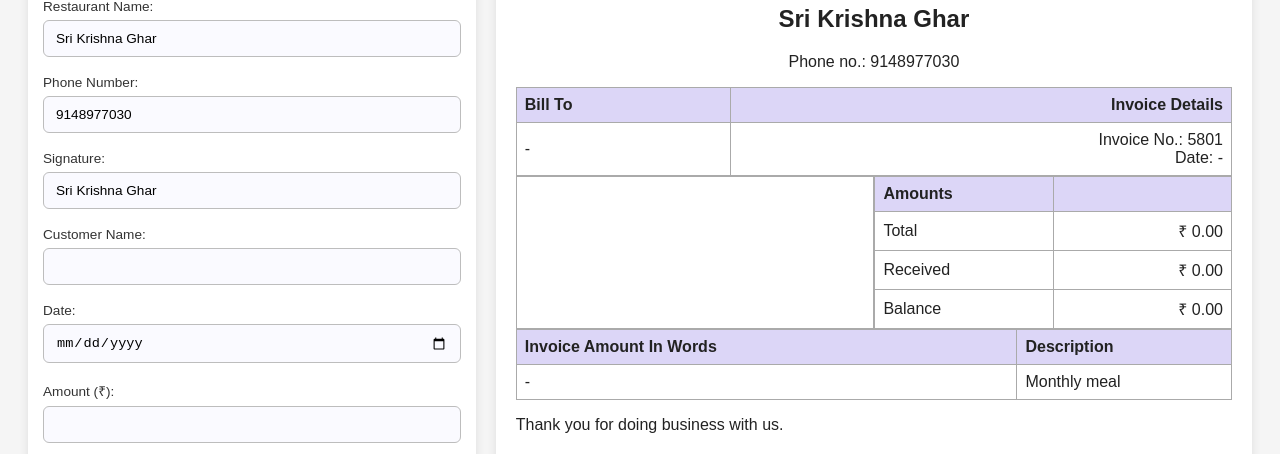
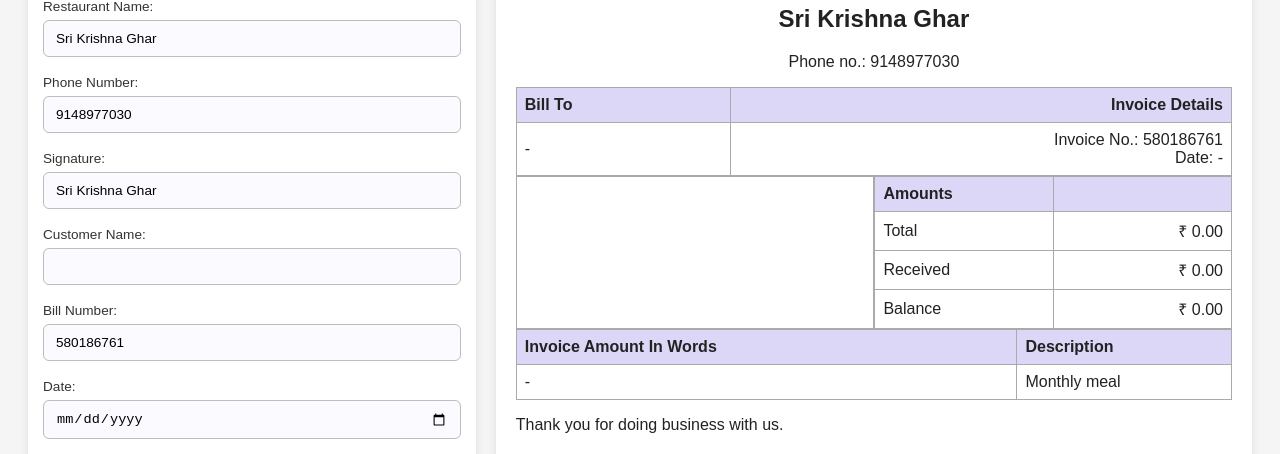
Before and after one commit to rohantejeswar/tax-invoice, a plain HTML site: page index.html in a window 1280 px wide. Shown: the part 330-784 px from the top of the page. Drawn offline with Linux system fonts and the light colour scheme.

Commit message:
option to edit bill no manually

```diff
--- a/index.html
+++ b/index.html
@@ -186,10 +186,14 @@
                     <input type="text" id="signature" value="Sri Krishna Ghar" class="input" />
                 </div>
 
-                <!-- User Input Params -->
                 <div class="form-group">
                     <label for="customerName">Customer Name:</label>
                     <input type="text" id="customerName" class="input" />
+                </div>
+
+                <div class="form-group">
+                    <label for="billNo">Bill Number:</label>
+                    <input type="text" id="billNo" class="input" />
                 </div>
 
                 <div class="form-group">
@@ -354,6 +358,7 @@
                 document.getElementById("outSignature").innerText = document.getElementById("signature").value;
                 document.getElementById("outCustomer").innerText = document.getElementById("customerName").value;
                 document.getElementById("outDate").innerText = document.getElementById("billDate").value;
+                document.getElementById("outInvoice").innerText = document.getElementById("billNo").value;
 
                 const amount = document.getElementById("amount").value;
                 document.getElementById("outAmount").innerText = amount;
@@ -367,11 +372,12 @@
 
             function printBill() {
                 window.print();
-                generateInvoiceId();
             }
 
             function generateInvoiceId() {
-                document.getElementById("outInvoice").innerText = Math.floor(1000 + Math.random() * 9000);
+                const randomBill = Math.floor(100000000 + Math.random() * 900000000);
+                document.getElementById("outInvoice").innerText = randomBill;
+                document.getElementById("billNo").value = randomBill;
             }
 
             window.onload = function () {
```
